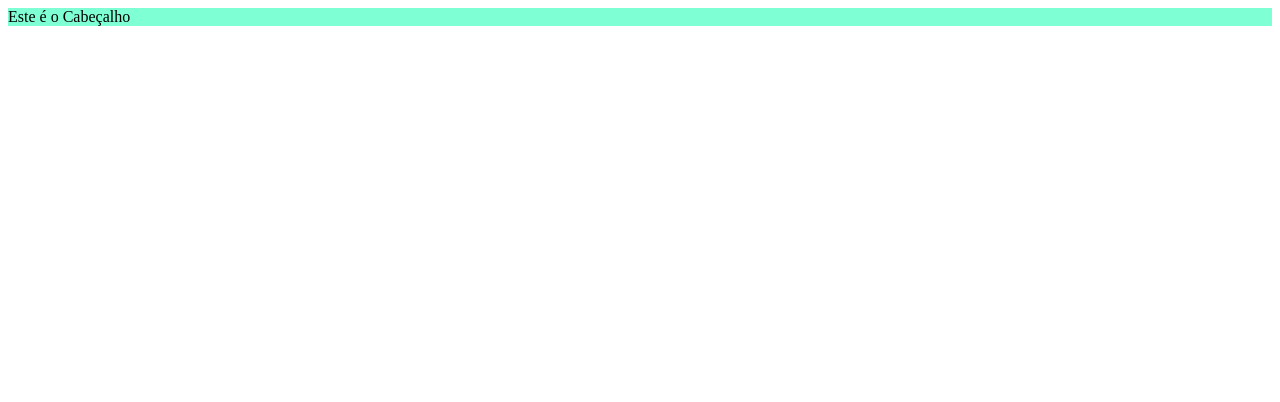
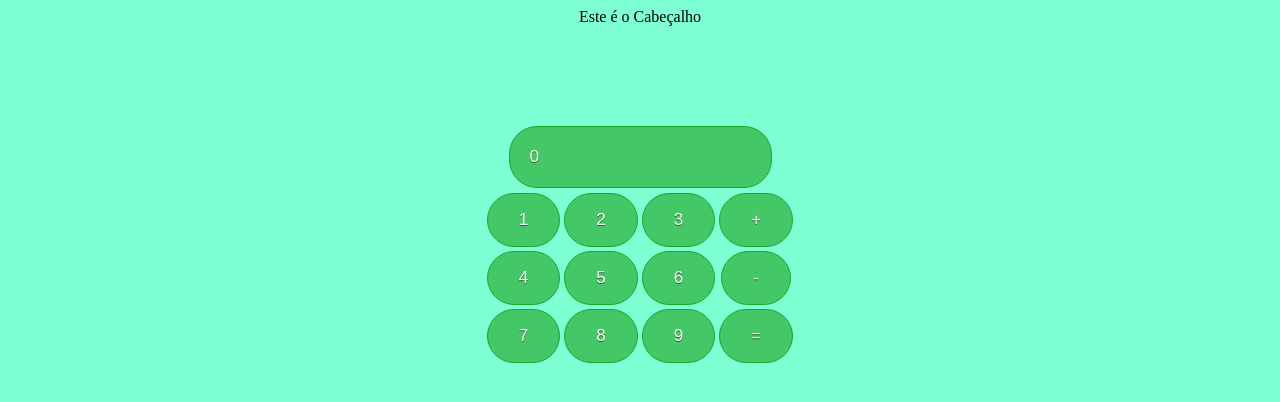
Before and after one commit to jonas-soares/Aprender_HTML, a plain HTML site: page index.html in a window 1280 px wide. Drawn offline with Linux system fonts and the light colour scheme.

Commit message:
Ajustes de estilizacao

```diff
--- a/index.html
+++ b/index.html
@@ -11,6 +11,32 @@
     <header>
         Este é o Cabeçalho
     </header>
+    <br>
+    <section>
+        <table>
+            <tr>
+                <input id="number" type="number" value="0">
+            </tr>
+            <tr>
+                <td><input type="button" value="1"></td>
+                <td><input type="button" value="2"></td>
+                <td><input type="button" value="3"></td>
+                <td><input type="button" value="+"></td>
+            </tr>
+            <tr>
+                <td><input type="button" value="4"></td>
+                <td><input type="button" value="5"></td>
+                <td><input type="button" value="6"></td>
+                <td><input type="button" value="-"></td>
+            </tr>
+            <tr>
+                <td><input type="button" value="7"></td>
+                <td><input type="button" value="8"></td>
+                <td><input type="button" value="9"></td>
+                <td><input type="button" value="="></td>
+            </tr>
+        </table>
+    </section>
 
 </body>
 </html>
--- a/style.css
+++ b/style.css
@@ -1,3 +1,41 @@
+body {
+    background-color: aquamarine;
+    text-align: center;
+}
 header  {
-    background-color: aquamarine;
+    display: inline-block;
+    margin: auto;
+    text-align: center;
+    margin-bottom: 100px;
 }
+
+section {
+    display: inline-block;
+    vertical-align: auto;
+}
+
+input {
+    background-color:#44c767;
+	border-radius:28px;
+	border:1px solid #18ab29;
+	display:inline-block;
+	cursor:pointer;
+	color:#ffffff;
+	font-family:Arial;
+	font-size:17px;
+	padding:16px 31px;
+	text-decoration:none;
+	text-shadow:0px 1px 0px #2f6627;
+}
+
+input:hover {
+	background-color:#5cbf2a;
+}
+input:active {
+	position:relative;
+	top:1px;
+}
+
+input[type=number] {
+	padding:20px 20px 20px 20px;
+}
```
